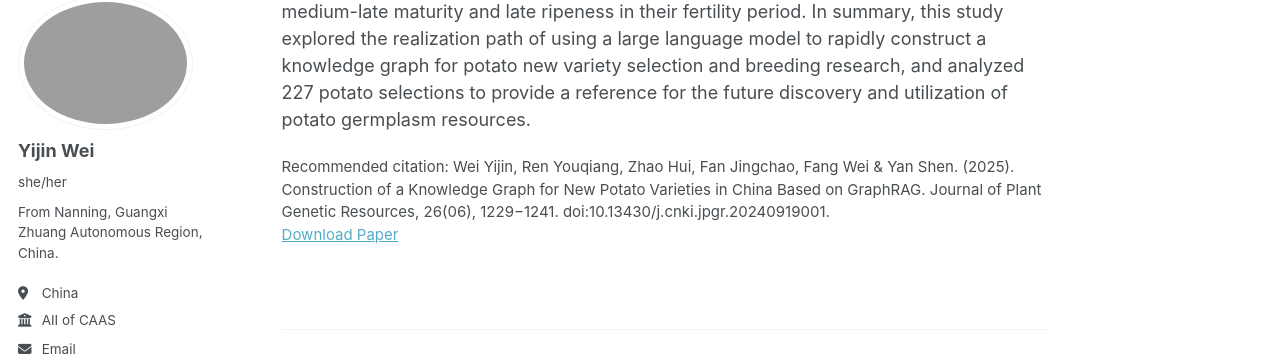
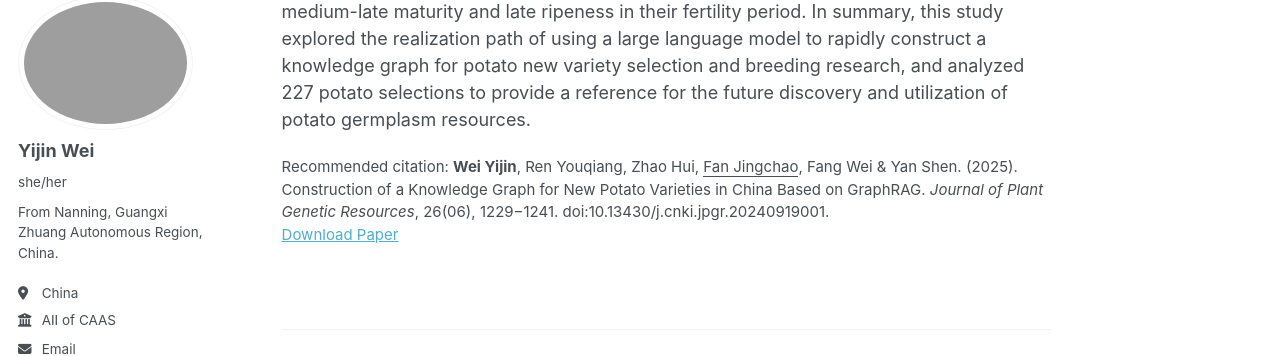
Before and after one commit to mangx/mangx.github.io, a Jekyll site: the page built from _publications/2015-10-01-paper-title-number-3.md, in a window 1280 px wide and 900 px high, scrolled down 475 px. Shown: the part 103-459 px from the top of the window. Built offline with Jekyll 4.4.1, drawn with Linux system fonts in a browser that asks for light colours; some web fonts are replaced.

```diff
--- a/_publications/2015-10-01-paper-title-number-3.md
+++ b/_publications/2015-10-01-paper-title-number-3.md
@@ -8,7 +8,7 @@ date: 2024-11-13
 venue: 'Journal of Plant Genetic Resources'
 paperurl: 'https://kns.cnki.net/kcms2/article/abstract?v=gHWJqxSIlt1lUQsCSZX53Pme5bRLWxi-lV5aI0Ukr_oxp5RfgrTJLYs73ptEB3BvWz4AE4_kcrmecuT7_XVRV0onFkJHJyZRqYy_kX6zKvETlceCyC-gI4FKDNWqYfI-cNI18_szM2jRbaRKJlH76OPrK1Y1_eqU_aJmq0jfYqI4g6Qr-xWOtA==&uniplatform=NZKPT&language=CHS'
 DOI: '10.13430/j.cnki.jpgr.20240919001'
-citation: 'Wei Yijin, Ren Youqiang, Zhao Hui, Fan Jingchao, Fang Wei & Yan Shen. (2025). Construction of a Knowledge Graph for New Potato Varieties in China Based on GraphRAG. Journal of Plant Genetic Resources, 26(06), 1229−1241. doi:10.13430/j.cnki.jpgr.20240919001.'
+citation: '<b>Wei Yijin</b>, Ren Youqiang, Zhao Hui, <u>Fan Jingchao</u>, Fang Wei & Yan Shen. (2025). Construction of a Knowledge Graph for New Potato Varieties in China Based on GraphRAG. <i>Journal of Plant Genetic Resources</i>, 26(06), 1229−1241. doi:10.13430/j.cnki.jpgr.20240919001.'
 ---
 
 Potato is the world's fourth largest staple crop with high yield potential, and selection of early-maturing and high-yielding potato varieties with stable disease resistance is needed to meet future food security challenges. In this study, in order to assist the selection and breeding of new potato varieties and to clarify the current status of potato selection and breeding in China, 227 potato selection and breeding literatures in the China Knowledge Network (CNKI) database were used as the research object, and a knowledge map was constructed by using GraphRAG and Qwen2-70B-instruct and visualized by using Gephi. Based on the constructed knowledge graph, we analyzed the genealogy, resistance and fertility period of new potato varieties selected and bred in China in 2004-2024, and the results showed that the parents used more in the selection and breeding of new potato varieties in recent years were Ji Zhang Yam 8, Svante, Feiuretta, and Early Large White, etc. Most of the potato selections were resistant to late blight, and most of them were of medium-late maturity and late ripeness in their fertility period. In summary, this study explored the realization path of using a large language model to rapidly construct a knowledge graph for potato new variety selection and breeding research, and analyzed 227 potato selections to provide a reference for the future discovery and utilization of potato germplasm resources.
```
